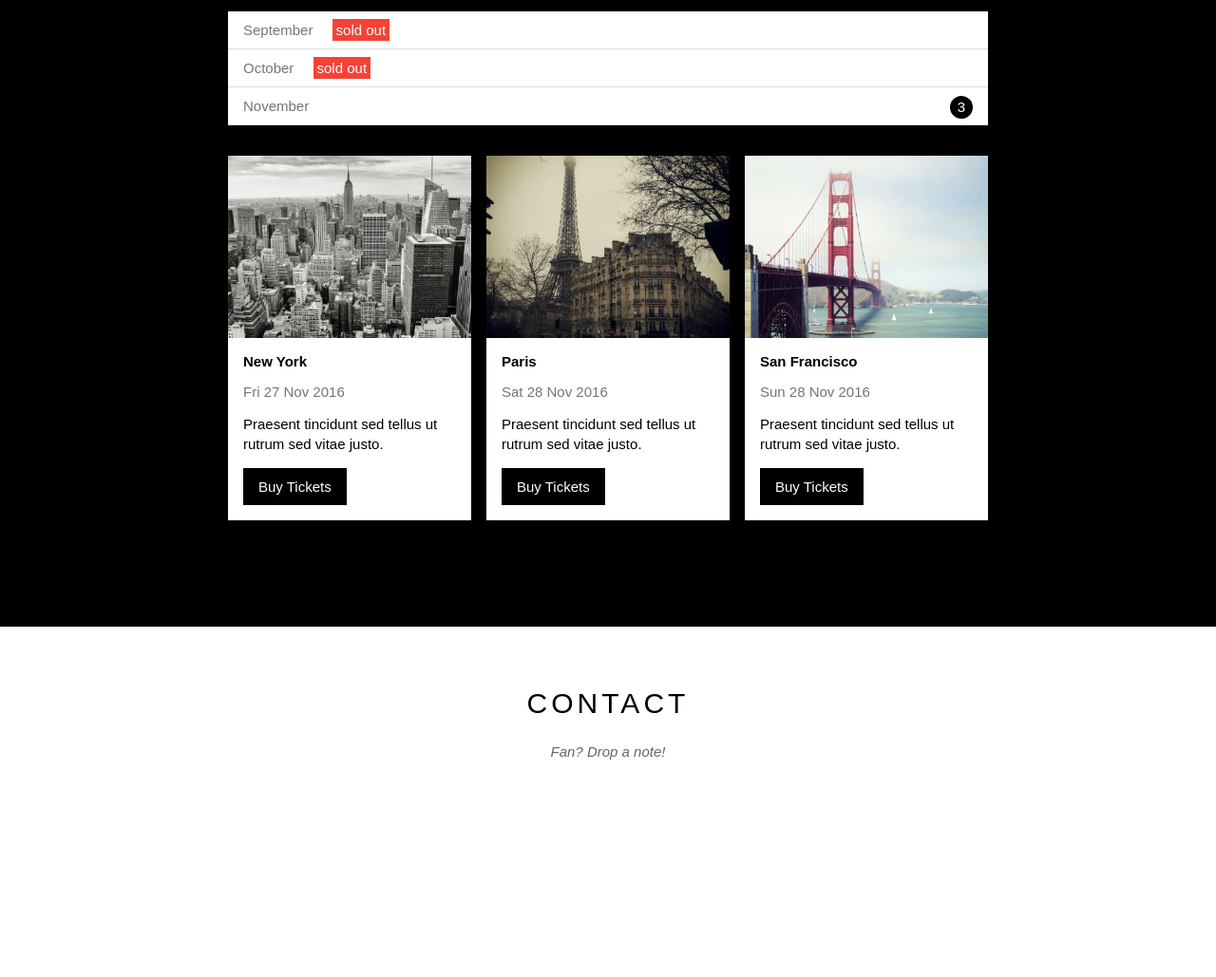
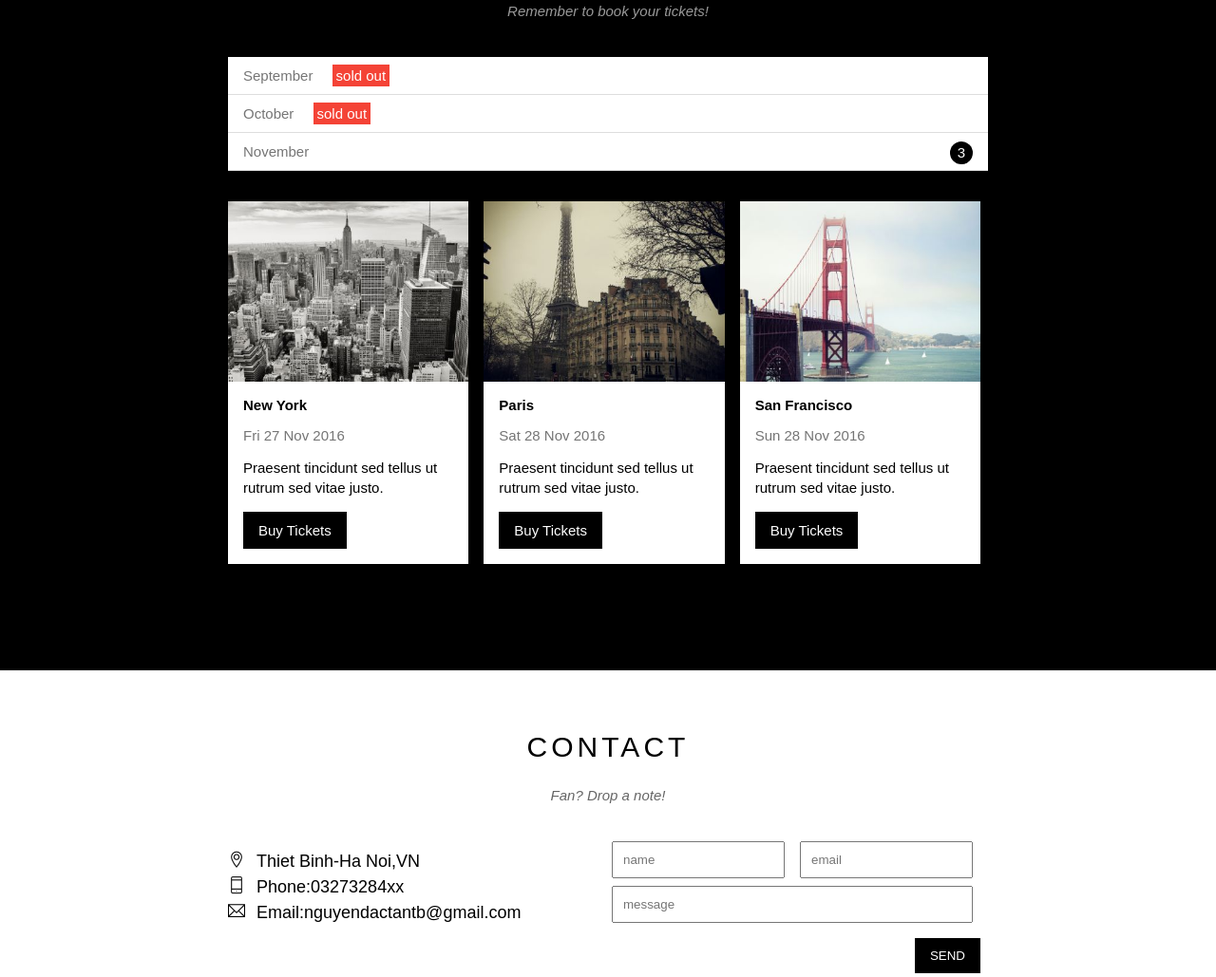
Before and after one commit to Dac-Tan/The_band, a plain HTML site: page index.html in a window 1280 px wide. Shown: the part 1466-2495 px from the top of the page at 95% size. Before the commit the page ends 2330 px from the top, so only its background shows below. Drawn offline with Linux system fonts and the light colour scheme.

Commit message:
day la file moi

```diff
--- a/assets/css/styde.css
+++ b/assets/css/styde.css
@@ -5,6 +5,7 @@
     box-sizing: border-box;
 }
 html{
+    scroll-behavior: smooth; /*hiệu ứng cuộn*/
     /*front trữ*/
     font-family: Arial, Helvetica, sans-serif;
 }
@@ -21,12 +22,62 @@ alt shift phải*/
 3.màu sắc
 4.kiểu dáng(kiểu trữ,hình dáng)
 */
+/*common*/
+
 .clear{
     clear: both;
 }
 .text-white{
     color: #fff !important; /*trữ màu trắng*/
 }
+.mt8{
+    margin-top: 8px !important;
+}
+.mt16{
+    margin-top: 16px !important;
+}
+.pull-right{
+    float: right !important;
+}
+.row{
+    margin-left: -8px;
+    margin-top: -8px;
+}
+.row::after{
+    content: "";
+    display: block;
+    clear: both;
+}
+.col{
+    float: left;
+    padding-left: 8px;
+    padding-right: 8px;
+}
+.col-full{
+    width: 100%;
+}
+.col-half{
+    width: 50%;
+}
+.col-third{
+    width: 33.33333%;
+}
+.btn{
+    text-decoration: none; /*bỏ gạch chân*/
+    color: #fff; /*màu trữ*/
+    background-color: #000; /*màu nền*/
+    padding: 11px 16px; /*tăng độ dày viền */
+    display: inline-block; /*lùi xuống*/
+    margin-top: 15px; /*top xuống*/
+    border: none;
+}
+.btn:hover{ /*khi hover*/
+    cursor: pointer; /*hình ngón tay*/
+    color: #000;
+    background-color: #ccc;
+}
+
+/*main*/
 #main{
 
 }
@@ -132,11 +183,10 @@ alt shift phải*/
     margin-top: 25px; /*khoảng cách 2 dòng*/
 }
 #content{
-
 }
 #content .content-section{
     width: 800px;
-    padding: 64px 0; /*cách trên dưới*/
+    padding: 64px 0 112px; /*cách trên dưới*/
     margin-right: auto; /*cách trái phải*/
     margin-left: auto;
 }
@@ -208,16 +258,9 @@ alt shift phải*/
 }
 /*place */
 .places-list{
-    margin-top: 32px; /*khoảng cách top*/
-    margin-left: -8px; /*khoảng cách trái phải*/
-    margin-right: -8px;
-    padding-bottom: 48px; /*tăng viền dưới*/
+    margin-top: 32px;
 }
-.place-item{
-    float: left; /*ảnh hàng ngang*/
-    width: 33.33333%; /*3 ảnh trên 1 hàng*/
-    padding: 0 8px; /*tạo khoảng cách */
-}
+
 .place-img{
     width: 100%; /*cho ảnh nhỏ lại*/
     display: block; /*bỏ khoảng cách ở ảnh*/
@@ -242,19 +285,50 @@ alt shift phải*/
     margin-top: 15px; /*khoảng cách trữ*/
     line-height: 1.4; /*dãn dòng*/
 }
-.place-buy-btn{
-    text-decoration: none; /*bỏ gạch chân*/
-    color: #fff; /*màu trữ*/
-    background-color: #000; /*màu nền*/
-    padding: 11px 16px; /*tăng độ dày viền */
-    display: inline-block; /*lùi xuống*/
-    margin-top: 15px; /*top xuống*/
+
+/*contact form*/
+.contact-content{
+    margin-top: 48px;
 }
-.place-buy-btn:hover{ /*khi hover*/
-    color: #000;
-    background-color: #ccc;
+.contact-info{
+    font-size: 18px;
+    line-height: 1.5;
 }
-
-#foote{
-
+.contact-info i[class*="ti-"]{
+    width: 30px;
+    display: inline-block;
 }
+.contact-form{
+    font-size: 15px;
+}
+.contact-form .form-control{
+    padding: 10px;
+    bottom: 1px solid #ccc;
+    width: 100%;
+}
+/*maps section*/
+.map-section img{
+    width: 100%;
+}
+#footer{
+    padding: 64px 16px;
+    text-align: center;
+}
+#footer .socials{
+    font-size: 30px;
+}
+#footer .socials a{
+    color: rgba(0, 0, 0, 0.6);
+    text-decoration: none;
+}
+#footer .copyright a:hover,
+#footer .socials a:hover{
+    color: rgba(0, 0, 0, 0.3);
+}
+#footer .copyright{
+    margin-top: 15px;
+    color: rgba(0, 0, 0, 0.6);
+}
+#footer .copyright a{
+    color: rgba(0, 0, 0, 0.6);
+}
--- a/index.html
+++ b/index.html
@@ -4,7 +4,7 @@
     <meta charset="UTF-8">
     <meta http-equiv="X-UA-Compatible" content="IE=edge">
     <meta name="viewport" content="width=device-width, initial-scale=1.0">
-    <title>Document</title>
+    <title>The band DacTan</title>
     <link rel="stylesheet" href="assets/css/styde.css">
     <link rel="stylesheet" href="assets/themify-icons/themify-icons.css">
 </head>
@@ -14,10 +14,10 @@
             <!-- begin: nav-->
             <ul id="nav">
                 <!-- ul#nav>li*5>a -->
-                <li><a href="">Home</a></li>
-                <li><a href="">Band</a></li>
-                <li><a href="">Tour</a></li>
-                <li><a href="">Contact</a></li>
+                <li><a href="#">Home</a></li>
+                <li><a href="#band">Band</a></li>
+                <li><a href="#tour">Tour</a></li>
+                <li><a href="#contact">Contact</a></li>
                 <li>
                     <a href="">
                         More
@@ -26,9 +26,9 @@
                     <ul class="subnav">
                         <ul class="subnav">
                             <!-- ul.subnav>li*3>a*/ -->
-                            <li><a href="">Merchandise</a></li>
-                            <li><a href="">Extras</a></li>
-                            <li><a href="">Media</a></li>
+                            <li><a href="#">Merchandise</a></li>
+                            <li><a href="#">Extras</a></li>
+                            <li><a href="#">Media</a></li>
                         </ul>
                     </ul>
                 </li>
@@ -49,7 +49,7 @@
 
         <div id="content">
             <!--about section-->
-            <div class="content-section">
+            <div id="band" class="content-section">
                 <h2 class="section-heading">THE BAND</h2>
                 <p class="section-sub-heading">We love music</p>
                 <p class="about-text">We have created a fictional band website.
@@ -63,7 +63,7 @@
                       tempor incididunt ut labore et dolore magna aliqua. Ut enim ad minim veniam,
                        quis nostrud exercitation ullamco laboris nisi ut aliquip ex ea commodo consequat.
                 </p>
-                <div class="member-list">
+                <div class="row member-list">
                     <div class="member-item">
                         <p class="menber-name">Tan</p>
                         <img src="assets/img/bandmember.jpg" alt="Name" class="member-img">
@@ -80,7 +80,7 @@
                 </div>
             </div>
             <!--tour section-->
-            <div class="tour-section"> <!--tạo nền đen-->
+            <div  id="tour" class="tour-section"> <!--tạo nền đen-->
                 <div class="content-section">
                     <h2 class="section-heading text-white">TOUR DATES</h2>
                     <p class="section-sub-heading text-white">Remember to book your tickets!</p>
@@ -92,32 +92,32 @@
                     </ul>
                     <!--end-->
                     <!--place-->
-                    <div class="places-list">
-                        <div class="place-item">
+                    <div class="row places-list">
+                        <div class="col col-third">
                             <img src="assets/img/place/place1.jpg" alt="New York" class="place-img">
                             <div class="place-body">
                                 <h3 class="place-heading">New York</h3>
                                 <p class="place-time">Fri 27 Nov 2016</p>
                                 <p class="place-desc">Praesent tincidunt sed tellus ut rutrum sed vitae justo.</p>
-                                <a href="#" class="place-buy-btn">Buy Tickets</a>
+                                <a href="#" class="btn">Buy Tickets</a>
                             </div>
                         </div>
-                        <div class="place-item">
+                        <div class="col col-third">
                             <img src="assets/img/place/place2.jpg" alt="Paris" class="place-img">
                             <div class="place-body">
                                 <h3 class="place-heading">Paris</h3>
                                 <p class="place-time">Sat 28 Nov 2016</p>
                                 <p class="place-desc">Praesent tincidunt sed tellus ut rutrum sed vitae justo.</p>
-                                <a href="#" class="place-buy-btn">Buy Tickets</a>
+                                <a href="#" class="btn">Buy Tickets</a>
                             </div>
                         </div>
-                        <div class="place-item">
+                        <div class="col col-third">
                             <img src="assets/img/place/place3.jpg" alt="San Francisco" class="place-img">
                             <div class="place-body">
                                 <h3 class="place-heading">San Francisco</h3>
                                 <p class="place-time">Sun 28 Nov 2016</p>
                                 <p class="place-desc">Praesent tincidunt sed tellus ut rutrum sed vitae justo.</p>
-                                <a href="#" class="place-buy-btn">Buy Tickets</a>
+                                <a href="#" class="btn">Buy Tickets</a>
                             </div>
                         </div>
                         <div class="clear"></div>
@@ -125,15 +125,53 @@
 
                 </div>
             </div>
-            <!--contact section-->
-            <div class="content-section">
+            <!-- start contact section-->
+            <div id="contact" class="content-section">
                 <h2 class="section-heading">CONTACT</h2>
                 <p class="section-sub-heading">Fan? Drop a note!</p>
+
+                <div class="row contact-content contact-info">
+                    <div class="col col-half">
+                        <p><i class="ti-location-pin"></i>Thiet Binh-Ha Noi,VN</p>
+                        <p><i class="ti-mobile"></i>Phone:03273284xx</p>
+                        <p><i class="ti-email"></i>Email:nguyendactantb@gmail.com</p>
+                    </div>
+                    <div class="col col-half contact-form">
+                        <form action="">
+                            <div class="row">
+                                <div class="col col-half">
+                                    <input type="text" name="" placeholder="name" required id="" class="form-control">
+                                </div>
+                                <div class="col col-half">
+                                    <input type="email" name="" placeholder="email" required id="" class="form-control">
+                                </div>
+                            </div>
+                            <div class="row mt8">
+                                <div class="col col-full">
+                                    <input type="text" name="" placeholder="message" required id="" class="form-control">
+                                </div>
+                            </div>
+                            <input class="btn pull-right mt16" type="submit" value="SEND">
+                        </form>
+                    </div>
+                </div>
+            </div>
+            <!-- end contact section-->
+            <div class="map-section">
+                <img src="assets/img/map.jpg" alt="maps">
             </div>
         </div>
 
         <div id="footer">
-
+            <div class="socials">
+            <a href=""><i class="ti-facebook"></i></a>
+            <a href=""><i class="ti-instagram"></i></a>
+            <a href=""><i class="ti-youtube"></i></a>
+            <a href=""><i class="ti-pinterest"></i></a>
+            <a href=""><i class="ti-twitter"></i></a>
+            <a href=""><i class="ti-linkedin"></i></a>
+            </div>
+            <p class="copyright">powered by <a href="">DacTan.scc</a></p>
         </div>
     </div>
 </body>
```
Also changed, not shown: assets/img/map.jpg (added).
